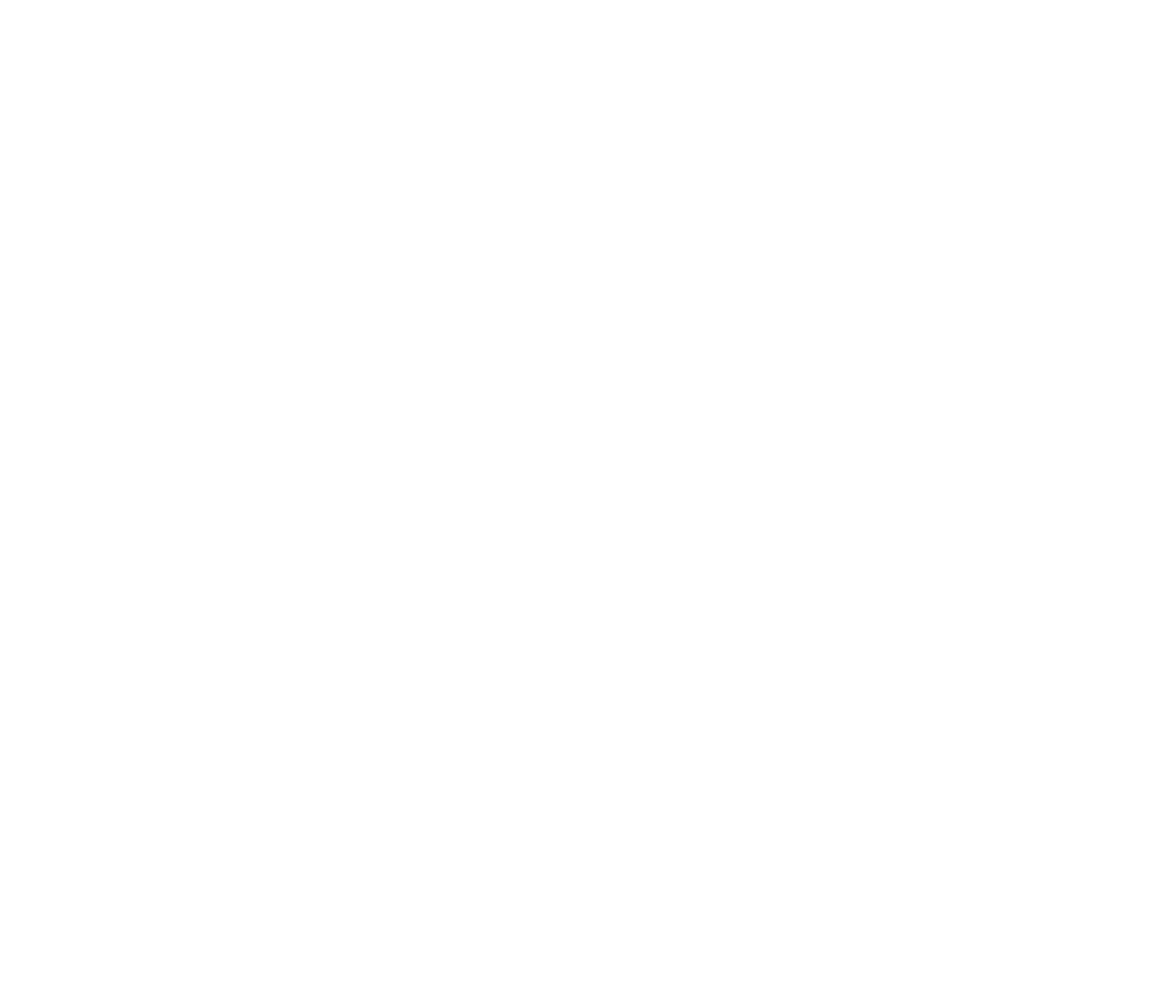
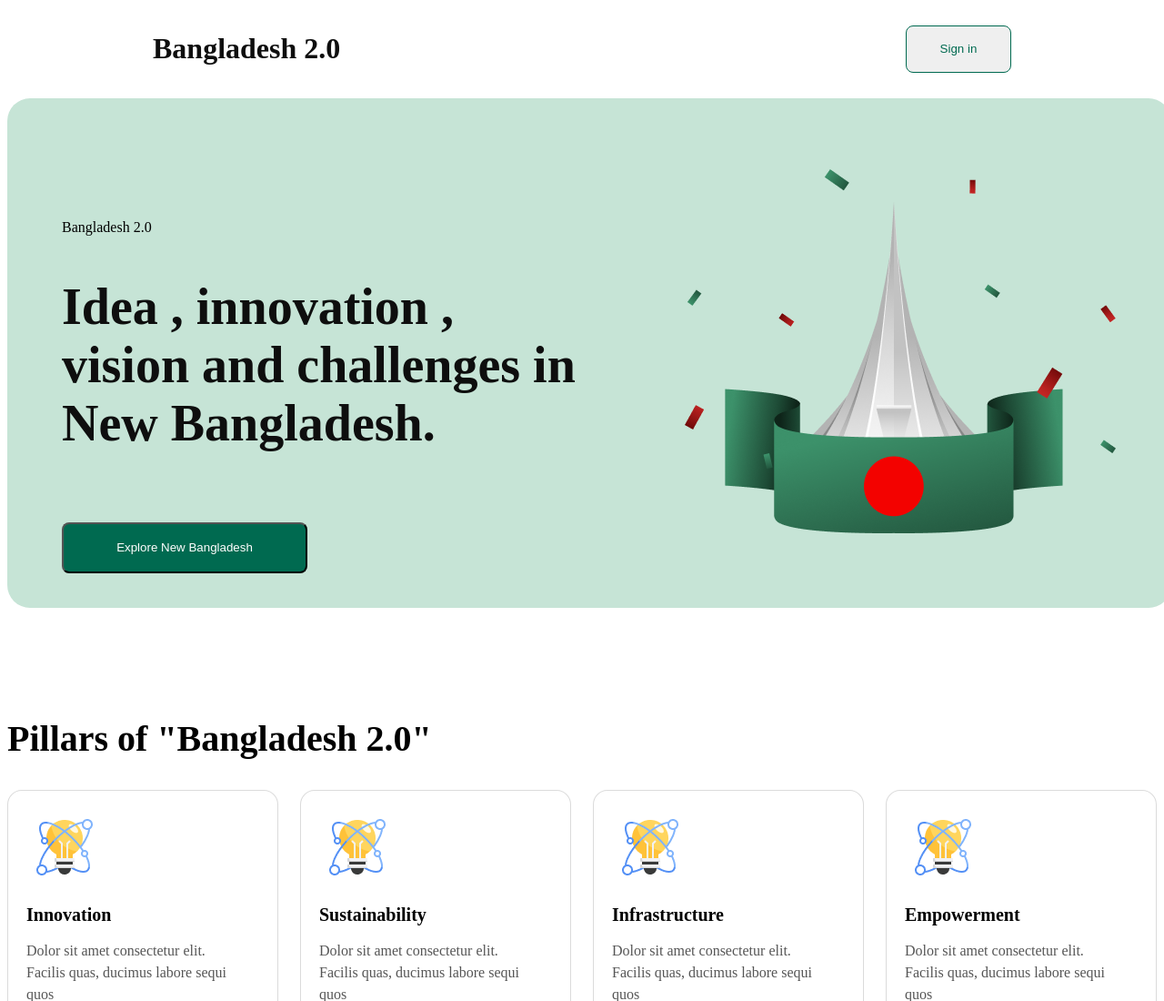
Before and after one commit to minhaj-net/bangladesh-web-repo, a plain HTML site: page index.html in a window 1280 px wide. Shown: the top 1100 px of the page at 91% size. Before the commit the page ends 800 px from the top, so only its background shows below. Drawn offline with Linux system fonts and the light colour scheme.

Commit message:
added three section that named vision box,pillar section, banner section, navigation bar.

```diff
--- /dev/null
+++ b/css/style.css
@@ -0,0 +1,154 @@
+header{
+    max-width: 1600px;
+    height: 100px;
+    margin: 0 auto;
+}
+nav h2{
+    width: 222px;
+    height: 38px;
+    font-size: 32px;
+    font-weight: 700px;
+    color: #0E0E0E;
+    margin-left: 160px;
+}
+nav button{
+    width: 116px;
+    height: 52px;
+    padding:15px  30px;
+    border: 1px solid #006A50;
+    color: #006A50;
+    margin-right: 160px;
+    border-radius: 8px;
+}
+nav{
+    display: flex;
+    justify-content: space-between;
+    align-items: center;
+}
+/* shered style */
+main{
+    max-width: 1280px;
+    margin: 0 auto;
+}
+/* banner section style */
+.banner-container{
+    width: 1280px;
+    height: 560px;
+    background-color:#C6E4D6;
+    display:flex ;
+    justify-content: space-between;
+    align-items: center;
+    border-radius: 25px;
+    margin-bottom: 120px;
+}
+.left-container{
+    width: 622px;
+    height: 326px;
+    padding-left: 60px;
+}
+.banner-container-para{
+    font-size: 24px;
+    font-weight: 500px;
+    color: rgba(14, 14, 14, 0.5);
+    opacity: 50%;
+}
+.left-container-heading{
+    font-size: 56px;
+    font-weight: 700px;
+    color: #0E0E0E;
+}
+.left-container-btn{
+    width: 270px;
+    height: 56px;
+    background-color: #006A50;
+    color: #FFFFFF;
+    border-radius: 8px;
+    margin-top: 30px;
+}
+.right-container{
+    padding-right: 60px;
+}
+/* pillar section style */
+.pilar-container{
+    display: flex ;
+    gap: 24px;
+}
+.pilar{
+
+    width: 302px;
+    height: 244px;
+    border: 1px solid rgba(14, 14, 14, 0.15);
+    border-radius: 16px;
+    background-color: #FFFFFF;
+    padding: 20px;
+}
+.pilar img{
+    padding: 10px;
+}
+.pilar-frist-heading{
+    font-size: 40px;
+    font-weight: 700px;
+}
+.pilar-heading{
+    font-size: 20px;
+    font-weight: 700px;
+}
+.pilar-para{
+    font-size: 16px;
+    line-height:24px ;
+    color: #0E0E0E;
+    opacity: 70%;
+}
+/* vision box style */
+.vision-box{
+    display: flex;
+    gap:24px;
+}
+.vision-box-left{
+    width: 420px;
+    height: 325px;
+    padding: 32px;
+    background-color: rgba(84, 144, 245, 0.2);
+    border-radius: 16px;
+}
+.vision-left-btn{
+    width: 122px;
+    height: 41px;
+    padding: 11px 20px;
+    background-color: #5490F5;
+    color: #FFFFFF;
+    border-radius: 9px;
+    margin-top: 20px;
+}
+.vision-box-midle{
+     width: 420px;
+    height: 325px;
+    padding: 32px;
+     border-radius: 16px;
+     background-color: #C6E4D6;
+}
+.vision-midle-btn{
+      width: 122px;
+    height: 41px;
+    padding: 11px 20px;
+      color: #FFFFFF;
+    border-radius: 9px;
+    margin-top: 20px;
+    background-color: #09A15C;
+}
+.vision-box-right{
+     width: 420px;
+    height: 325px;
+    padding: 32px;
+     border-radius: 16px;
+     background-color: #F7EBCF;
+}
+.vision-right-btn{
+        width: 122px;
+    height: 41px;
+    padding: 11px 20px;
+      color: #FFFFFF;
+    border-radius: 9px;
+    margin-top: 20px;
+    background-color: #FFC239;
+}
--- a/index.html
+++ b/index.html
@@ -4,8 +4,79 @@
     <meta charset="UTF-8">
     <meta name="viewport" content="width=device-width, initial-scale=1.0">
     <title>Bangladesh 2.O </title>
+    <link rel="stylesheet" href="css/style.css">
 </head>
 <body>
-
+    <header>
+        <nav>
+            <h2>Bangladesh 2.0</h2>
+            <button>Sign in</button>
+        </nav>
+    </header>
+    <main>
+        <section class="banner-container">
+            <div class="left-container">
+                <p class="left-container-para">Bangladesh 2.0</p>
+                <h2 class="left-container-heading">Idea , innovation ,<br>
+                vision and challenges in<br> New Bangladesh.</h2>
+                <button class="left-container-btn">Explore New Bangladesh</button>
+            </div>
+            <div class="right-container">
+                <img src="images/hero.png" alt="">
+            </div>
+        </section>
+        <h2 class="pilar-frist-heading">Pillars of "Bangladesh 2.0"</h2>
+        <section class="pilar-container">
+                <div class="pilar">
+                    <img src="images/card-icon.png" alt=""><br>
+                    <h2 class="pilar-heading">Innovation</h2>
+                    <p class="pilar-para">Dolor sit amet consectetur elit.<br> Facilis quas,
+                     ducimus labore sequi <br>quos </p>
+                </div>
+                <div class="pilar">
+                    <img src="images/card-icon.png" alt=""><br>
+                    <h2 class="pilar-heading">Sustainability</h2>
+                    <p class="pilar-para">Dolor sit amet consectetur elit.<br> Facilis quas,
+                     ducimus labore sequi <br>quos </p>
+                </div>
+                <div class="pilar">
+                    <img src="images/card-icon.png" alt=""><br>
+                    <h2 class="pilar-heading">Infrastructure</h2>
+                    <p class="pilar-para">Dolor sit amet consectetur elit.<br> Facilis quas,
+                     ducimus labore sequi <br>quos </p>
+                </div>
+                <div class="pilar">
+                    <img src="images/card-icon.png" alt=""><br>
+                    <h2 class="pilar-heading">Empowerment</h2>
+                    <p class="pilar-para">Dolor sit amet consectetur elit.<br> Facilis quas,
+                     ducimus labore sequi <br>quos </p>
+                </div>
+        </section>
+        <section class="vision-container">
+            <h2 class="pilar-frist-heading">The Vision of Future</h2>
+            <p class="pilar-para">Bangladesh 2.0 aims to redefine the nation’s trajectory by embracing cutting-edge technology, promoting inclusive growth, and ensuring sustainability. With initiatives in renewable energy, digital transformation, and robust infrastructure, the country is set to become a global model of development.</p>
+            <div class="vision-box">
+                <div class="vision-box-left">
+                    <img src="images/card-icon.png" alt="">
+                    <h2 class="pilar-heading">Digital Transformation</h2>
+                    <p class="pilar-para">Creating a nationwide digital ecosystem to<br> enhance connectivity and access to services for <br>all citizens.</p>
+                    <button class="vision-left-btn">Learn More</button>
+                </div>
+                <div class="vision-box-midle">
+                    <img src="images/card-icon.png" alt="">
+                    <h2 class="pilar-heading">Green Energy</h2>
+                    <p class="pilar-para">Investments in solar and wind energy to ensure<br> a sustainable and eco-friendly future.</p>
+                    <button class="vision-midle-btn">Learn More</button>
+                </div>
+                <div class="vision-box-right">
+                    <img src="images/card-icon.png" alt="">
+                    <h2 class="pilar-heading ">Modern Infrastructure</h2>
+                    <p class="pilar-para">Building state-of-the-art infrastructure to support <br>economic growth and global competitiveness. </p>
+                    <button class="vision-right-btn">Learn More</button>
+                </div>
+            </div>
+        </section>
+    </main>
+    <footer></footer>
 </body>
 </html>
```
